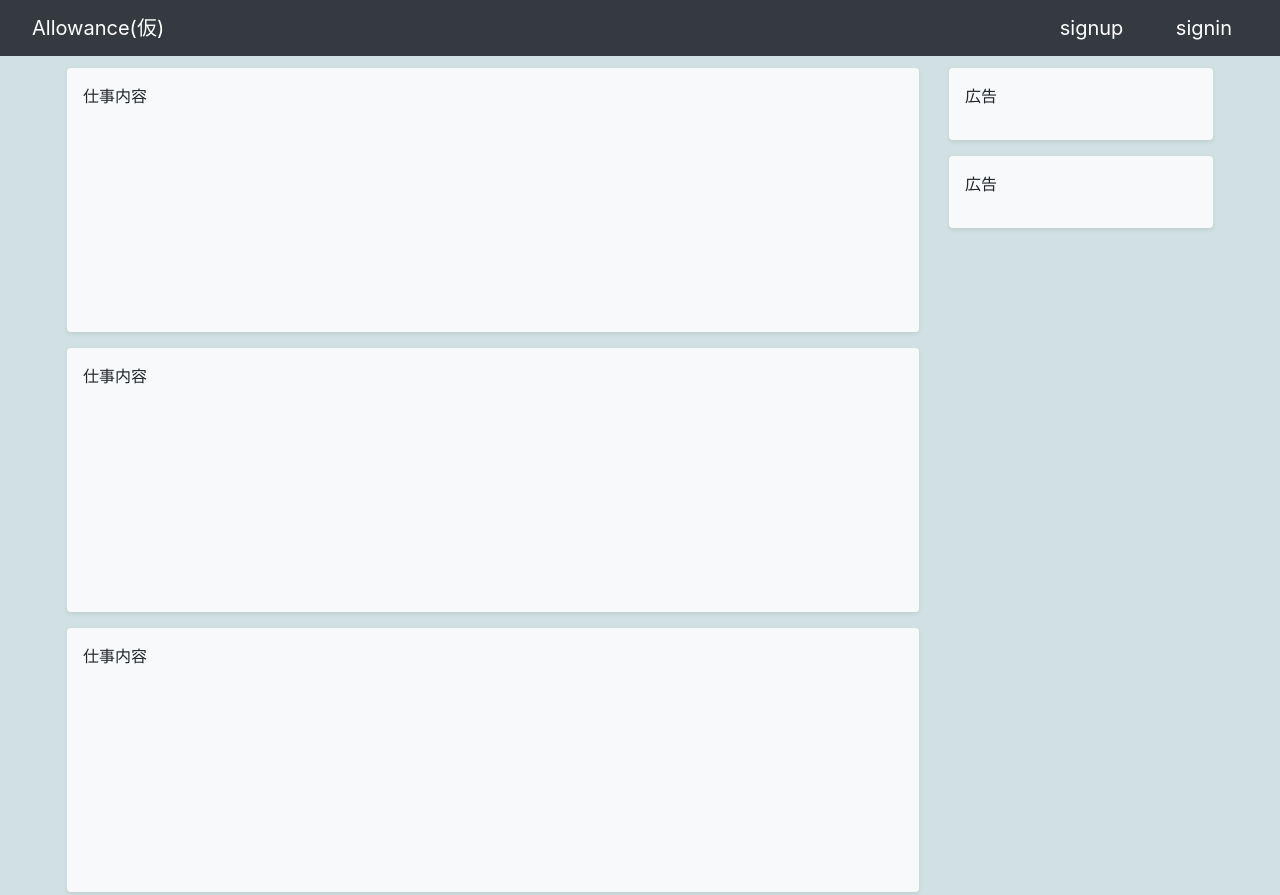
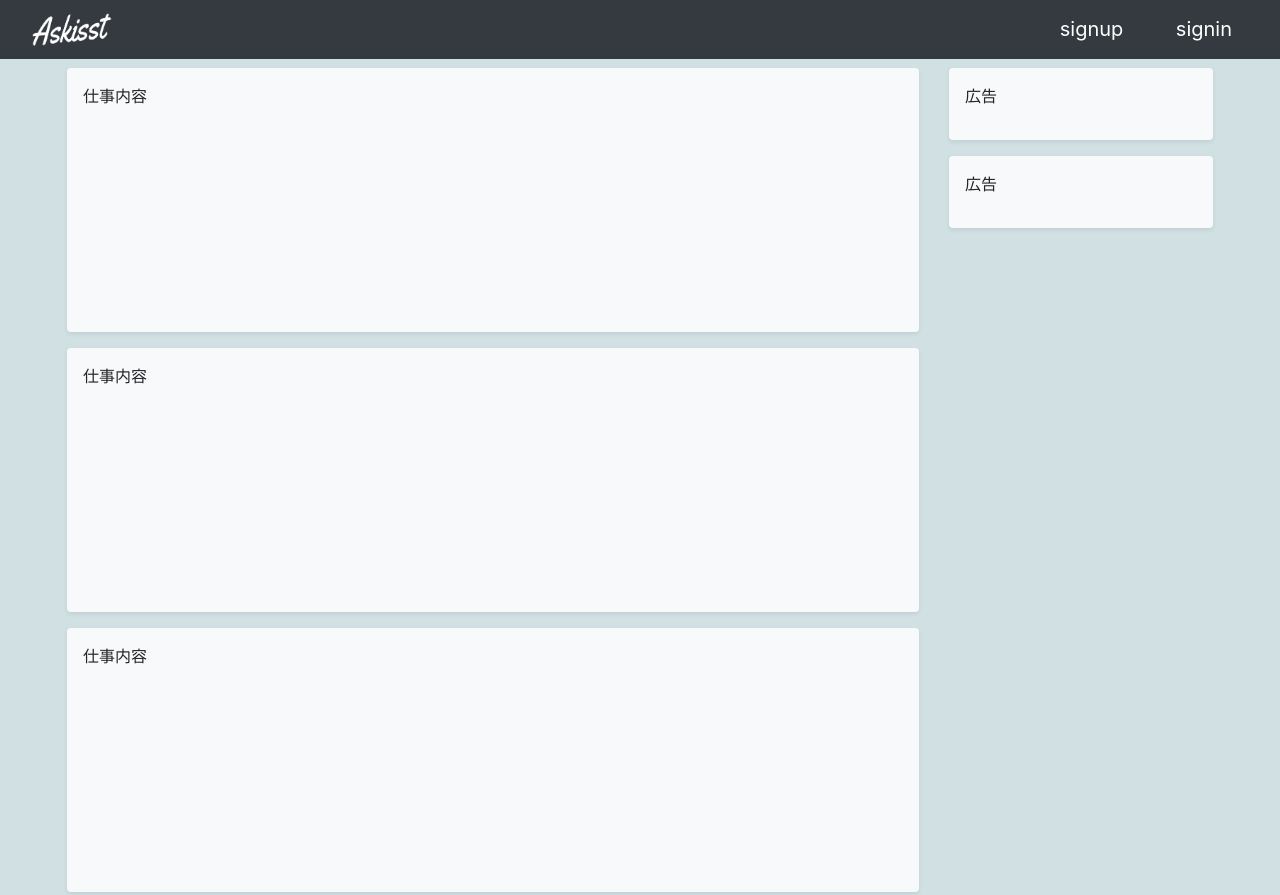
Before and after one commit to Kusuke023/Allowance, a plain HTML site: page index.html in a window 1280 px wide. Shown: the top 895 px of the page. Drawn offline with Linux system fonts and the light colour scheme.

Commit message:
ロゴ作成

```diff
--- a/index.html
+++ b/index.html
@@ -12,7 +12,13 @@
   <body>
     <!-- メニューバー -->
     <nav class="navbar navbar-expand-lg fixed-top navbar-dark bg-dark">
-      <a href="#" class="mr-auto navbar-brand nav-link"> Allowance(仮) </a>
+      <a href="#" class="mr-auto navbar-brand nav-link">
+        <img
+          src="ロゴ_白.png"
+          alt="Askisst"
+          width="80px"
+          style="padding: 0%, -10%"
+      /></a>
       <div class="pull-right">
         <a href="#" class="navbar-brand nav-link"> signup </a>
         <a href="#" class="navbar-brand nav-link"> signin </a>
--- /dev/null
+++ b/index.js
@@ -0,0 +1,5 @@
+var http = require("http");
+var server = http.createServer((req, res) => {
+  res.end("Hello World");
+});
+server.listen(3000);
```
Also changed, not shown: ロゴ.png (added), ロゴ_白.png (added), ロゴ_青.png (added), 1 other file.
